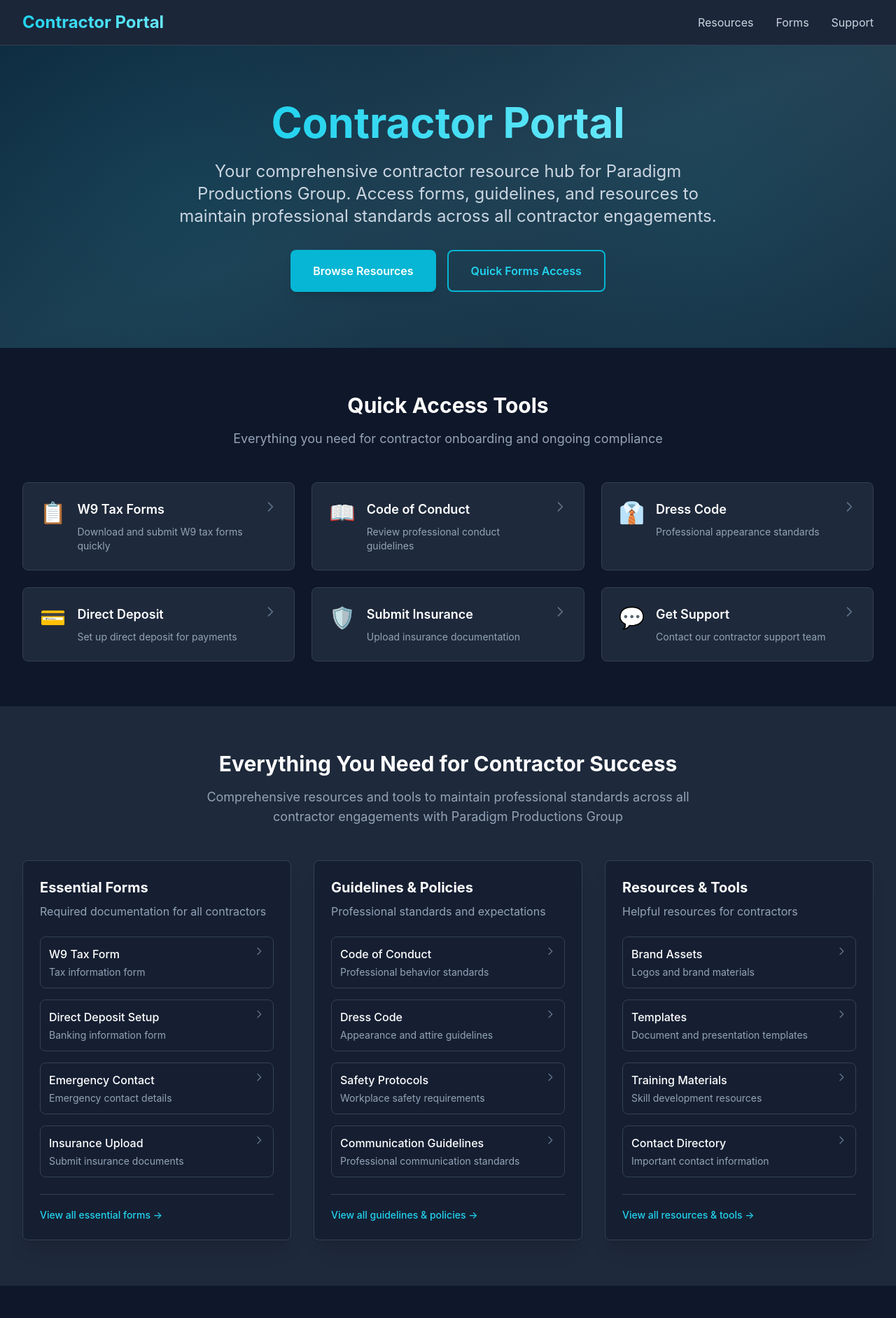
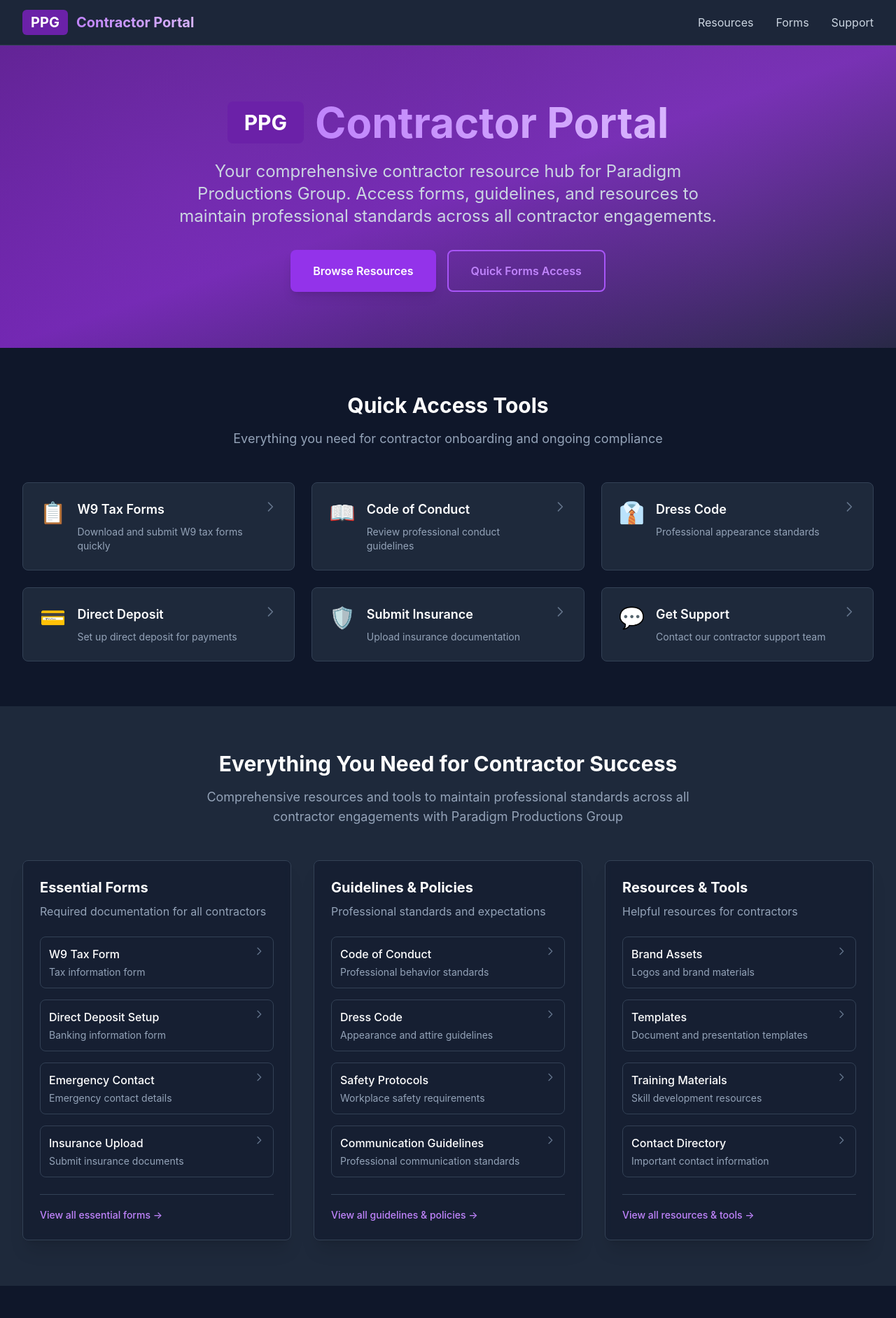
Before and after one commit to Jrocchetti/Contractor-Resource-Center, a Next.js app: page / in a window 1280 px wide. Shown: the top 1883 px of the page at 70% size. Built offline with nearby package versions, Linux system fonts and the light colour scheme.

Commit message:
Add PPG purple branding and logo styling throughout the portal

```diff
--- a/src/app/globals.css
+++ b/src/app/globals.css
@@ -37,6 +37,6 @@ body {
   }
 
   .text-gradient {
-    @apply bg-gradient-to-r from-primary-400 to-primary-300 bg-clip-text text-transparent;
+    @apply bg-gradient-to-r from-primary-400 to-purple-300 bg-clip-text text-transparent;
   }
 }
--- a/src/components/Footer.tsx
+++ b/src/components/Footer.tsx
@@ -5,7 +5,12 @@ export default function Footer() {
         <div className="grid grid-cols-1 md:grid-cols-4 gap-8">
           {/* Company Info */}
           <div className="col-span-1 md:col-span-2">
-            <h3 className="text-xl font-bold mb-4 text-primary-400">Contractor Portal</h3>
+            <div className="flex items-center space-x-3 mb-4">
+              <div className="bg-purple-800 text-white px-3 py-1 rounded-md font-bold text-lg">
+                PPG
+              </div>
+              <h3 className="text-xl font-bold text-primary-400">Contractor Portal</h3>
+            </div>
             <p className="text-gray-400 mb-4">
               Paradigm Productions Group&apos;s comprehensive contractor resource center.
               Professional tools and resources to maintain consistent standards
--- a/src/components/Header.tsx
+++ b/src/components/Header.tsx
@@ -11,8 +11,11 @@ export default function Header() {
       <div className="max-w-7xl mx-auto px-4 sm:px-6 lg:px-8">
         <div className="flex justify-between items-center h-16">
           {/* Logo */}
-          <div className="flex items-center">
-            <Link href="/" className="text-2xl font-bold text-gradient">
+          <div className="flex items-center space-x-3">
+            <div className="bg-purple-800 text-white px-3 py-1 rounded-md font-bold text-xl">
+              PPG
+            </div>
+            <Link href="/" className="text-xl font-bold text-gradient">
               Contractor Portal
             </Link>
           </div>
--- a/src/components/Hero.tsx
+++ b/src/components/Hero.tsx
@@ -1,27 +1,32 @@
 export default function Hero() {
   return (
-    <section className="bg-gradient-to-br from-gray-900 via-gray-800 to-gray-900 text-white py-20 relative overflow-hidden">
+    <section className="bg-gradient-to-br from-purple-900 via-purple-800 to-gray-900 text-white py-20 relative overflow-hidden">
       {/* Background Pattern */}
       <div className="absolute inset-0 bg-gradient-to-r from-primary-500/10 to-primary-300/10"></div>
       <div className="absolute inset-0" style={{
-        backgroundImage: `radial-gradient(circle at 20% 50%, rgba(6, 182, 212, 0.1) 0%, transparent 50%), radial-gradient(circle at 80% 50%, rgba(6, 182, 212, 0.1) 0%, transparent 50%)`
+        backgroundImage: `radial-gradient(circle at 20% 50%, rgba(168, 85, 247, 0.1) 0%, transparent 50%), radial-gradient(circle at 80% 50%, rgba(168, 85, 247, 0.1) 0%, transparent 50%)`
       }}></div>
 
       <div className="max-w-7xl mx-auto px-4 sm:px-6 lg:px-8 relative z-10">
         <div className="text-center">
-          <h1 className="text-4xl md:text-6xl font-bold mb-6">
-            <span className="text-gradient">Contractor Portal</span>
-          </h1>
+          <div className="flex justify-center items-center mb-6">
+            <div className="bg-purple-800 text-white px-6 py-3 rounded-lg font-bold text-3xl mr-4">
+              PPG
+            </div>
+            <h1 className="text-4xl md:text-6xl font-bold">
+              <span className="text-gradient">Contractor Portal</span>
+            </h1>
+          </div>
           <p className="text-xl md:text-2xl text-gray-300 mb-8 max-w-3xl mx-auto">
             Your comprehensive contractor resource hub for Paradigm Productions Group.
             Access forms, guidelines, and resources to maintain professional standards
             across all contractor engagements.
           </p>
           <div className="flex flex-col sm:flex-row gap-4 justify-center">
-            <button className="bg-primary-500 text-white px-8 py-4 rounded-lg font-semibold hover:bg-primary-600 transition-all duration-300 shadow-lg hover:shadow-xl hover:scale-105">
+            <button className="bg-primary-600 text-white px-8 py-4 rounded-lg font-semibold hover:bg-primary-700 transition-all duration-300 shadow-lg hover:shadow-xl hover:scale-105">
               Browse Resources
             </button>
-            <button className="border-2 border-primary-500 text-primary-400 px-8 py-4 rounded-lg font-semibold hover:bg-primary-500 hover:text-white transition-all duration-300">
+            <button className="border-2 border-primary-500 text-primary-400 px-8 py-4 rounded-lg font-semibold hover:bg-primary-600 hover:text-white transition-all duration-300">
               Quick Forms Access
             </button>
           </div>
--- a/src/components/QuickAccessGrid.tsx
+++ b/src/components/QuickAccessGrid.tsx
@@ -75,7 +75,7 @@ export default function QuickAccessGrid() {
             <Link
               key={item.id}
               href={item.href}
-              className={`${item.color} p-6 rounded-lg border border-gray-700 transition-all duration-300 hover:shadow-xl hover:border-primary-500 group`}
+              className={`${item.color} p-6 rounded-lg border border-gray-700 transition-all duration-300 hover:shadow-xl hover:border-primary-600 group`}
             >
               <div className="flex items-start space-x-4">
                 <div className={`text-3xl ${item.iconColor} group-hover:scale-110 transition-transform duration-300`}>
--- a/src/components/ResourcesSection.tsx
+++ b/src/components/ResourcesSection.tsx
@@ -47,7 +47,7 @@ export default function ResourcesSection() {
 
         <div className="grid grid-cols-1 lg:grid-cols-3 gap-8">
           {resourceCategories.map((category, index) => (
-            <div key={index} className="bg-gray-900/50 backdrop-blur-sm rounded-lg shadow-xl border border-gray-700 p-6 hover:border-primary-500 transition-all duration-300">
+            <div key={index} className="bg-gray-900/50 backdrop-blur-sm rounded-lg shadow-xl border border-gray-700 p-6 hover:border-primary-600 transition-all duration-300">
               <div className="mb-6">
                 <h3 className="text-xl font-bold text-white mb-2">
                   {category.title}
@@ -62,7 +62,7 @@ export default function ResourcesSection() {
                   <a
                     key={itemIndex}
                     href={item.href}
-                    className="block p-3 rounded-lg border border-gray-700 hover:border-primary-500 hover:bg-gray-800/50 transition-all duration-300 group"
+                    className="block p-3 rounded-lg border border-gray-700 hover:border-primary-600 hover:bg-gray-800/50 transition-all duration-300 group"
                   >
                     <div className="flex justify-between items-start">
                       <div className="flex-1">
--- a/tailwind.config.js
+++ b/tailwind.config.js
@@ -8,18 +8,30 @@ module.exports = {
   theme: {
     extend: {
       colors: {
-        // Brand Central inspired color palette
+        // PPG Purple brand colors
         primary: {
-          50: '#ecfeff',
-          100: '#cffafe',
-          200: '#a5f3fc',
-          300: '#67e8f9',
-          400: '#22d3ee',
-          500: '#06b6d4', // Main teal
-          600: '#0891b2',
-          700: '#0e7490',
-          800: '#155e75',
-          900: '#164e63',
+          50: '#faf5ff',
+          100: '#f3e8ff',
+          200: '#e9d5ff',
+          300: '#d8b4fe',
+          400: '#c084fc',
+          500: '#a855f7', // Main PPG purple
+          600: '#9333ea',
+          700: '#7c3aed',
+          800: '#6b21a8',
+          900: '#581c87',
+        },
+        purple: {
+          50: '#faf5ff',
+          100: '#f3e8ff',
+          200: '#e9d5ff',
+          300: '#d8b4fe',
+          400: '#c084fc',
+          500: '#a855f7',
+          600: '#9333ea',
+          700: '#7c3aed',
+          800: '#6b21a8', // PPG brand purple
+          900: '#581c87',
         },
         gray: {
           50: '#f8fafc',
```
